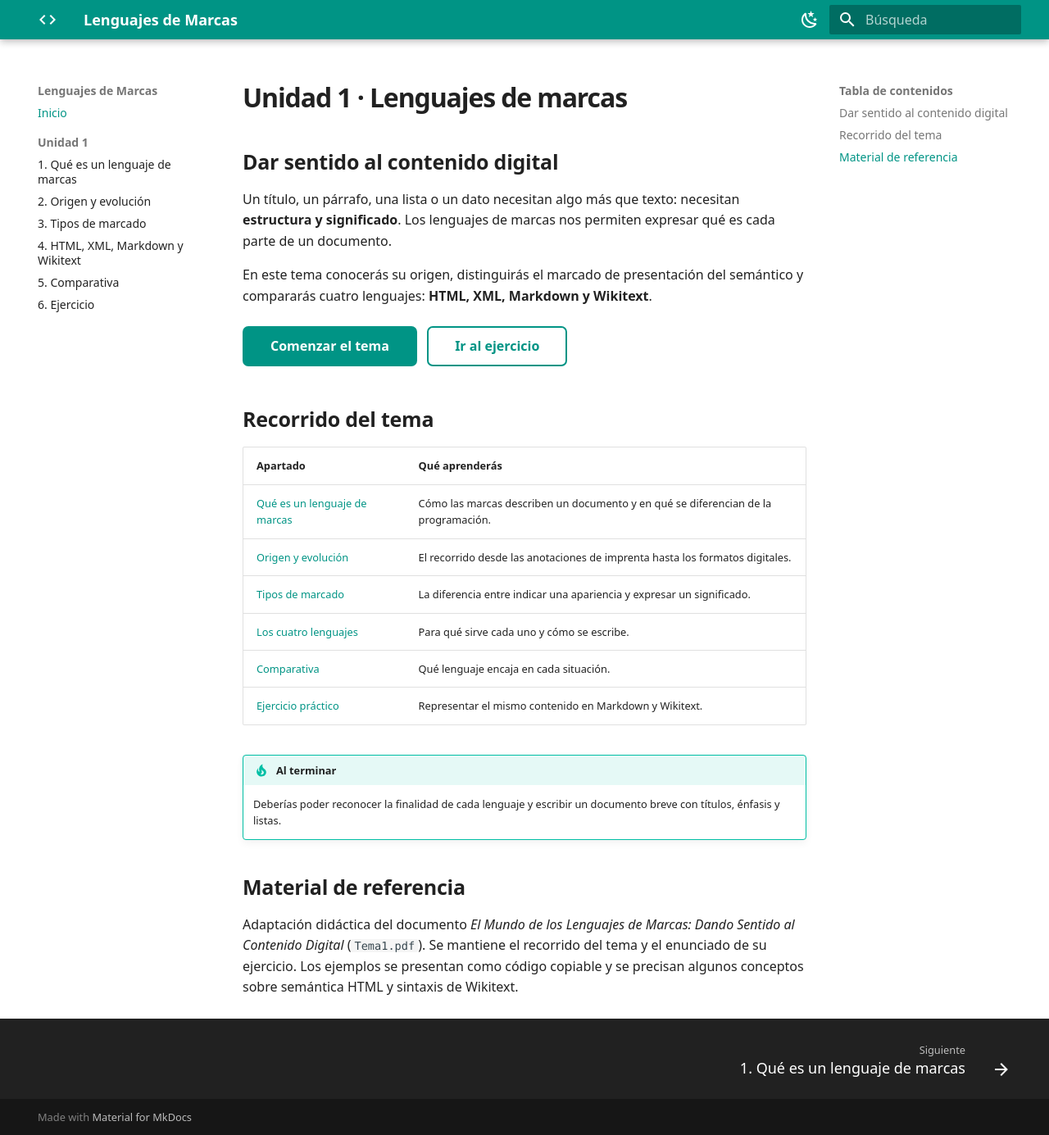
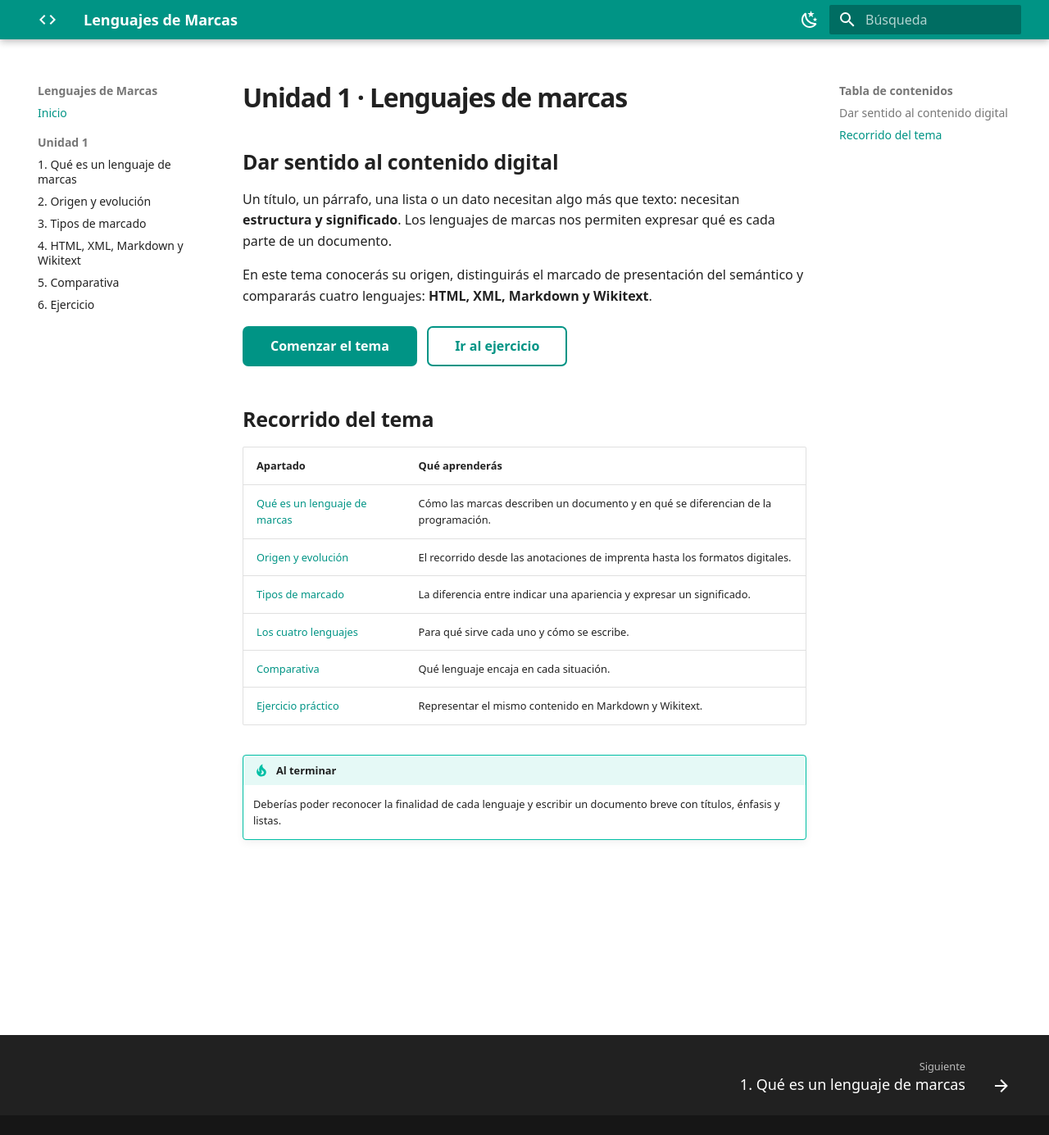
Before and after one commit to amverala/LM, an MkDocs documentation site: the page built from docs/index.md, in a window 1280 px wide and 1385 px high. Shown: the whole window at 82% size. Built offline with MkDocs 1.6.1 and Material for MkDocs 9.7.7, drawn with Linux system fonts in a browser that asks for light colours.

```diff
--- a/docs/index.md
+++ b/docs/index.md
@@ -6,23 +6,19 @@ Un título, un párrafo, una lista o un dato necesitan algo más que texto: nece
 
 En este tema conocerás su origen, distinguirás el marcado de presentación del semántico y compararás cuatro lenguajes: **HTML, XML, Markdown y Wikitext**.
 
-[Comenzar el tema](tema-1/concepto.md){ .md-button .md-button--primary }
-[Ir al ejercicio](tema-1/ejercicio.md){ .md-button }
+[Comenzar el tema](unidad-1/concepto.md){ .md-button .md-button--primary }
+[Ir al ejercicio](unidad-1/ejercicio.md){ .md-button }
 
 ## Recorrido del tema
 
 | Apartado | Qué aprenderás |
 | --- | --- |
-| [Qué es un lenguaje de marcas](tema-1/concepto.md) | Cómo las marcas describen un documento y en qué se diferencian de la programación. |
-| [Origen y evolución](tema-1/historia.md) | El recorrido desde las anotaciones de imprenta hasta los formatos digitales. |
-| [Tipos de marcado](tema-1/clasificacion.md) | La diferencia entre indicar una apariencia y expresar un significado. |
-| [Los cuatro lenguajes](tema-1/lenguajes.md) | Para qué sirve cada uno y cómo se escribe. |
-| [Comparativa](tema-1/comparativa.md) | Qué lenguaje encaja en cada situación. |
-| [Ejercicio práctico](tema-1/ejercicio.md) | Representar el mismo contenido en Markdown y Wikitext. |
+| [Qué es un lenguaje de marcas](unidad-1/concepto.md) | Cómo las marcas describen un documento y en qué se diferencian de la programación. |
+| [Origen y evolución](unidad-1/historia.md) | El recorrido desde las anotaciones de imprenta hasta los formatos digitales. |
+| [Tipos de marcado](unidad-1/clasificacion.md) | La diferencia entre indicar una apariencia y expresar un significado. |
+| [Los cuatro lenguajes](unidad-1/lenguajes.md) | Para qué sirve cada uno y cómo se escribe. |
+| [Comparativa](unidad-1/comparativa.md) | Qué lenguaje encaja en cada situación. |
+| [Ejercicio práctico](unidad-1/ejercicio.md) | Representar el mismo contenido en Markdown y Wikitext. |
 
 !!! tip "Al terminar"
     Deberías poder reconocer la finalidad de cada lenguaje y escribir un documento breve con títulos, énfasis y listas.
-
-## Material de referencia
-
-Adaptación didáctica del documento *El Mundo de los Lenguajes de Marcas: Dando Sentido al Contenido Digital* (`Tema1.pdf`). Se mantiene el recorrido del tema y el enunciado de su ejercicio. Los ejemplos se presentan como código copiable y se precisan algunos conceptos sobre semántica HTML y sintaxis de Wikitext.
--- a/docs/stylesheets/extra.css
+++ b/docs/stylesheets/extra.css
@@ -5,3 +5,5 @@
 .exercise-preview { padding: 1.2rem 1.5rem; border: 1px solid var(--md-default-fg-color--lightest); border-radius: .5rem; margin: 1rem 0; }
 .exercise-preview h3 { margin: 0 0 .7rem; font-size: 1.65rem; font-weight: 750; border-bottom: 1px solid var(--md-default-fg-color--lightest); padding-bottom: .4rem; }
 .exercise-preview h4 { margin-top: 1rem; font-size: 1.2rem; }
+.md-copyright { font-size: 0;}
+.md-copyright-highlight { font-size: .64rem;}
--- a/mkdocs.yml
+++ b/mkdocs.yml
@@ -1,5 +1,8 @@
 site_name: Lenguajes de Marcas
 site_description: Unidad 1 · Estructura y significado del contenido digital
+copyright: |
+   Material docente de Lenguajes de Marcas
+
 theme:
   name: material
   language: es
```
Also changed, not shown: docs/unidad-1/ejercicio.md (+1 -1 lines), docs/unidad-1/historia.md (+1 -1 lines).
